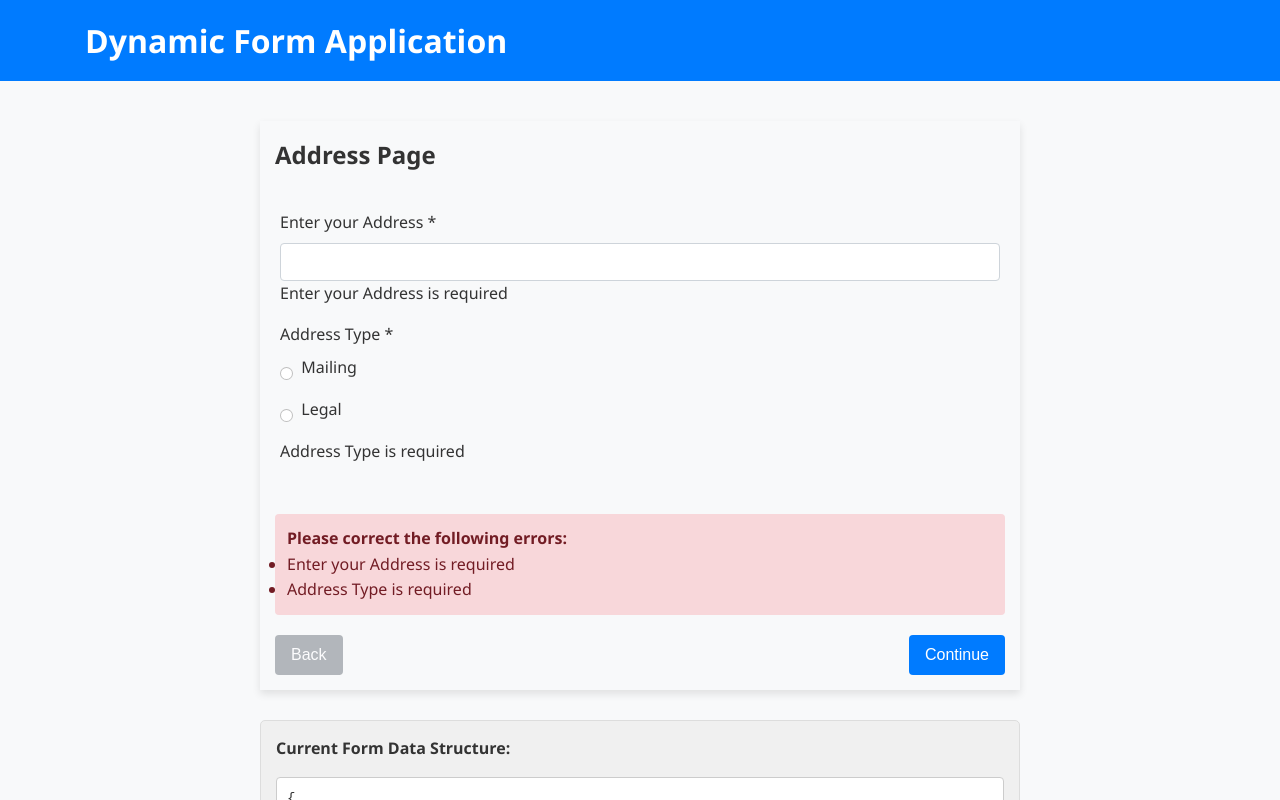
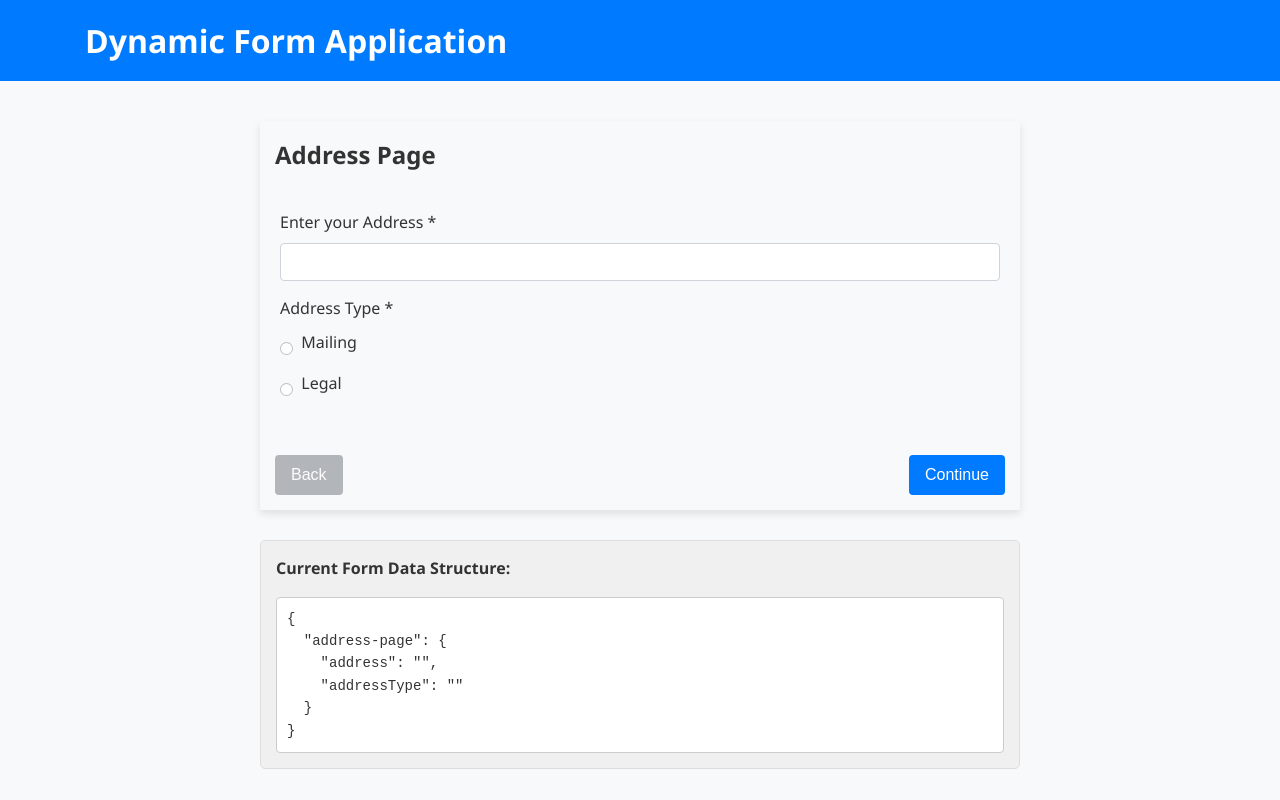
Before and after one commit to awgibson/dynamic-angular-form, an Angular app: page /form/address-page in a window 1280 px wide. Shown: the top 800 px of the page. Built offline with nearby package versions, Linux system fonts and the light colour scheme.

Commit message:
Moved validation errors to top of form and only display after navigation attempt

```diff
--- a/src/app/features/dynamic-form/dynamic-form.component.html
+++ b/src/app/features/dynamic-form/dynamic-form.component.html
@@ -17,6 +17,16 @@
     <div class="card">
       <div class="card-header">
         <h2>{{ currentQuestion.name }}</h2>
+
+        <!-- Validation Summary (moved to top) -->
+        <div class="validation-summary mt-3" *ngIf="!pageValid && showValidationErrors">
+          <div class="alert alert-danger">
+            <strong>Please correct the following errors:</strong>
+            <ul>
+              <li *ngFor="let error of validationErrors | keyvalue">{{ error.value }}</li>
+            </ul>
+          </div>
+        </div>
       </div>
       <div class="card-body">
         <form #formElement="ngForm">
@@ -31,17 +41,17 @@
                 class="form-control"
                 [id]="field.id"
                 name="{{field.id}}"
-                [ngClass]="{'is-invalid': hasError(field.id)}"
+                [ngClass]="{'is-invalid': showValidationErrors && hasError(field.id)}"
                 [(ngModel)]="formData[currentQuestion.id][field.id]"
                 (ngModelChange)="updateFormValue(currentQuestion.id, field.id, $event)">
-              <div *ngIf="hasError(field.id)" class="invalid-feedback">
+              <div *ngIf="showValidationErrors && hasError(field.id)" class="invalid-feedback">
                 {{ getErrorMessage(field.id) }}
               </div>
             </ng-container>
 
             <!-- Radio buttons -->
             <ng-container *ngIf="field.type === 'radio' && field.options">
-              <div [ngClass]="{'is-invalid': hasError(field.id)}">
+              <div [ngClass]="{'is-invalid': showValidationErrors && hasError(field.id)}">
                 <label class="form-label">
                   {{ field.label }} <span class="text-danger" *ngIf="field.required">*</span>
                 </label>
@@ -52,7 +62,7 @@
                       class="form-check-input"
                       [id]="field.id + '-' + option.value"
                       [value]="option.value"
-                      [ngClass]="{'is-invalid': hasError(field.id)}"
+                      [ngClass]="{'is-invalid': showValidationErrors && hasError(field.id)}"
                       name="{{field.id}}"
                       [(ngModel)]="formData[currentQuestion.id][field.id]"
                       (ngModelChange)="updateFormValue(currentQuestion.id, field.id, $event)">
@@ -61,7 +71,7 @@
                     </label>
                   </div>
                 </div>
-                <div *ngIf="hasError(field.id)" class="invalid-feedback">
+                <div *ngIf="showValidationErrors && hasError(field.id)" class="invalid-feedback">
                   {{ getErrorMessage(field.id) }}
                 </div>
               </div>
@@ -76,7 +86,7 @@
                 class="form-select"
                 [id]="field.id"
                 name="{{field.id}}"
-                [ngClass]="{'is-invalid': hasError(field.id)}"
+                [ngClass]="{'is-invalid': showValidationErrors && hasError(field.id)}"
                 [(ngModel)]="formData[currentQuestion.id][field.id]"
                 (ngModelChange)="updateFormValue(currentQuestion.id, field.id, $event)">
                 <option value="">Select an option</option>
@@ -84,7 +94,7 @@
                   {{ option.label }}
                 </option>
               </select>
-              <div *ngIf="hasError(field.id)" class="invalid-feedback">
+              <div *ngIf="showValidationErrors && hasError(field.id)" class="invalid-feedback">
                 {{ getErrorMessage(field.id) }}
               </div>
             </ng-container>
@@ -96,14 +106,14 @@
                   type="checkbox"
                   class="form-check-input"
                   [id]="field.id"
-                  [ngClass]="{'is-invalid': hasError(field.id)}"
+                  [ngClass]="{'is-invalid': showValidationErrors && hasError(field.id)}"
                   name="{{field.id}}"
                   [(ngModel)]="formData[currentQuestion.id][field.id]"
                   (ngModelChange)="updateFormValue(currentQuestion.id, field.id, $event)">
                 <label class="form-check-label" [for]="field.id">
                   {{ field.label }} <span class="text-danger" *ngIf="field.required">*</span>
                 </label>
-                <div *ngIf="hasError(field.id)" class="invalid-feedback">
+                <div *ngIf="showValidationErrors && hasError(field.id)" class="invalid-feedback">
                   {{ getErrorMessage(field.id) }}
                 </div>
               </div>
@@ -112,15 +122,6 @@
         </form>
       </div>
       <div class="card-footer">
-        <div class="validation-summary mb-3" *ngIf="!pageValid">
-          <div class="alert alert-danger">
-            <strong>Please correct the following errors:</strong>
-            <ul>
-              <li *ngFor="let error of validationErrors | keyvalue">{{ error.value }}</li>
-            </ul>
-          </div>
-        </div>
-
         <div class="d-flex justify-content-between">
           <button
             class="btn btn-secondary"
--- a/src/app/features/dynamic-form/dynamic-form.component.ts
+++ b/src/app/features/dynamic-form/dynamic-form.component.ts
@@ -20,6 +20,9 @@ export class DynamicFormComponent implements OnInit, OnDestroy, FormEventListene
 
   // Validation state for the entire page
   pageValid = true;
+
+  // Track if validation has been triggered (only show errors after user tries to navigate)
+  showValidationErrors = false;
 
   constructor(
     private formService: FormService,
@@ -78,6 +81,7 @@ export class DynamicFormComponent implements OnInit, OnDestroy, FormEventListene
     // Reset validation state when changing questions
     this.validationErrors = {};
     this.pageValid = true;
+    this.showValidationErrors = false;
 
     if (question) {
       // Initialize formData for this page if not exist
@@ -134,24 +138,37 @@ export class DynamicFormComponent implements OnInit, OnDestroy, FormEventListene
   }
 
   next(): void {
+    // Set the flag to show validation errors
+    this.showValidationErrors = true;
+
     // First validate the current page
     if (!this.validateCurrentPage()) {
       console.log('Validation failed. Cannot proceed.');
+      // Scroll to top to show validation messages
+      window.scrollTo(0, 0);
       return;
     }
 
+    // Reset validation flag when navigating
+    this.showValidationErrors = false;
     this.formService.nextQuestion();
   }
 
   previous(): void {
     // No validation needed when going back
+    this.showValidationErrors = false;
     this.formService.previousQuestion();
   }
 
   onSubmit(): void {
+    // Set the flag to show validation errors
+    this.showValidationErrors = true;
+
     // Validate before submitting
     if (!this.validateCurrentPage()) {
       console.log('Validation failed. Cannot submit.');
+      // Scroll to top to show validation messages
+      window.scrollTo(0, 0);
       return;
     }
 
@@ -168,7 +185,7 @@ export class DynamicFormComponent implements OnInit, OnDestroy, FormEventListene
     this.formData[pageId][fieldId] = value;
     console.log(`Updated field: ${pageId}.${fieldId} = ${value}`);
 
-    // Validate the field after it's updated
+    // Silently validate the field after it's updated
     if (this.currentQuestion) {
       const field = this.currentQuestion.subTypes.find(f => f.id === fieldId);
       if (field && field.required) {
```
